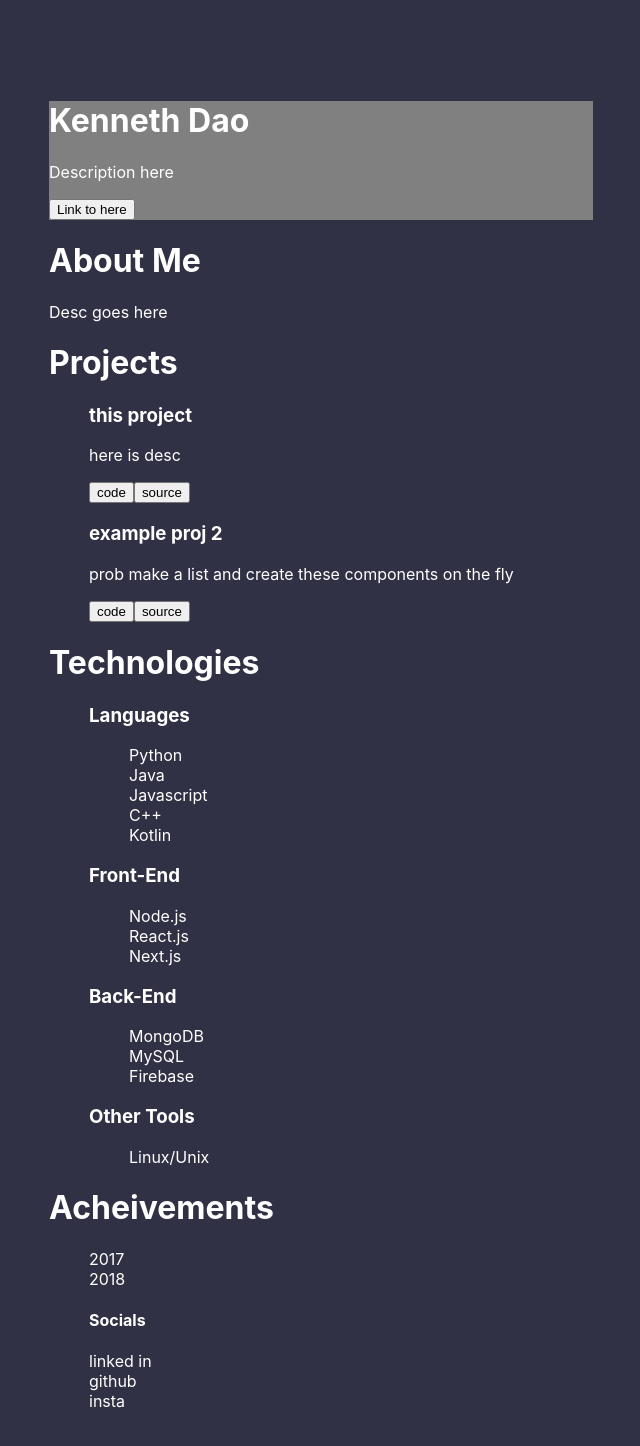
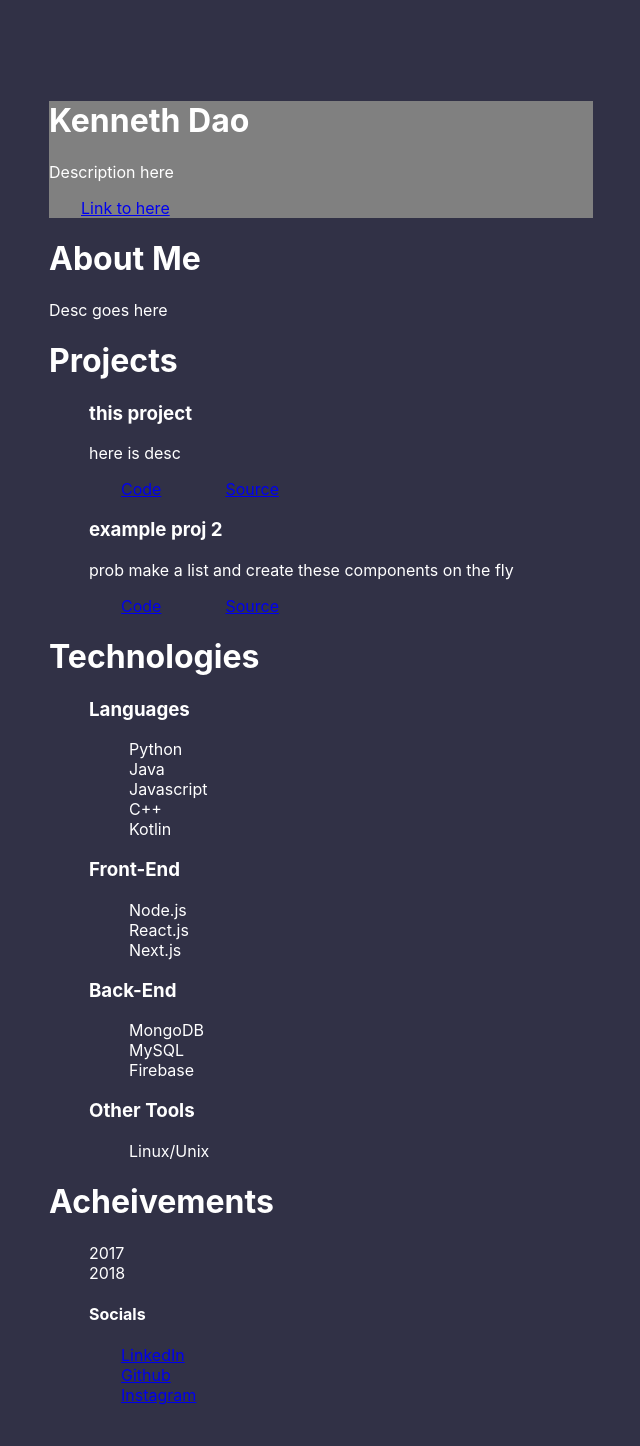
Before and after one commit to kennethdao08/new-portfolio, a React (Create React App) app: page / in a window 1280 px wide. Shown: the top 1446 px of the page, without its empty margins (415-1055 px from the left). Built offline with nearby package versions, Linux system fonts and the light colour scheme.

Commit message:
created a button component and replaced the html ones

```diff
--- a/src/App.css
+++ b/src/App.css
@@ -25,6 +25,14 @@ li {
   color: white;
 }
 
+a {
+  padding: 2rem;
+}
+
+a:visited {
+  color: greenyellow;
+}
+
 
 .App-header {
   background-color: #282c34;
--- a/src/App.js
+++ b/src/App.js
@@ -13,7 +13,7 @@ function App() {
     <div className="App">
       <div className="Intro">
         <h1>Kenneth Dao</h1>
-        <Intro desc={"Description here"} btnDesc={"Link to here"} url={"/"}/>
+        <Intro desc={"Description here"} btnDesc={"Link to here"} url={"https://www.example.com"}/>
       </div>
       <div className='About'>
         <h1>About Me</h1>
@@ -23,10 +23,10 @@ function App() {
         <h1>Projects</h1>
         <ul>
           <li>
-            <ProjectCard projectName={"this project"} desc={"here is desc"}/>
+            <ProjectCard projectName={"this project"} desc={"here is desc"} codeLink={"https://www.example.com"} sourceLink={"https://www.google.com"}/>
           </li>
           <li>
-            <ProjectCard projectName={"example proj 2"} desc={"prob make a list and create these components on the fly"} />
+            <ProjectCard projectName={"example proj 2"} desc={"prob make a list and create these components on the fly"} codeLink={"https://www.example.com"} sourceLink={"https://www.google.com"}/>
           </li>
         </ul>
       </div>
--- /dev/null
+++ b/src/components/Button.js
@@ -0,0 +1,9 @@
+import React from "react";
+
+function Button(props) {
+    return (
+        <a href={props.url}>{props.name}</a>
+    );
+}
+
+export default Button;
--- a/src/components/Footer.js
+++ b/src/components/Footer.js
@@ -1,13 +1,14 @@
 import React from "react";
+import Button from "./Button";
 
 function Footer(props) {
     return (
       <ul>
         <h4>{props.title}</h4>
         {/* there should probably be a list of social obj to deconstruct here */}
-        <li>linked in</li>
-        <li>github</li>
-        <li>insta</li>
+        <li><Button name={"LinkedIn"} url={"https://www.example.com"} /></li>
+        <li><Button name={"Github"} url={"https://www.example.com"} /></li>
+        <li><Button name={"Instagram"} url={"https://www.example.com"} /></li>
       </ul>
     );
 }
--- a/src/components/Intro.js
+++ b/src/components/Intro.js
@@ -1,11 +1,12 @@
 import React from "react";
+import Button from "./Button";
 
 function Intro(props) {
 
     return (
         <section>
             <p>{props.desc}</p>
-            <button>{props.btnDesc}</button>
+            <Button name={props.btnDesc} url={props.url}/>
         </section>
     );
 }
--- a/src/components/ProjectCard.js
+++ b/src/components/ProjectCard.js
@@ -1,4 +1,5 @@
 import React from "react";
+import Button from "./Button";
 
 function ProjectCard(props) {
     return (
@@ -6,8 +7,8 @@ function ProjectCard(props) {
             <h3>{props.projectName}</h3>
             {/* // image goes here */}
             <p>{props.desc}</p>
-            <button>code</button>
-            <button>source</button>
+            <Button name={"Code"} url={props.codeLink} />
+            <Button name={"Source"} url={props.sourceLink} />
         </div>
 
     );
```
